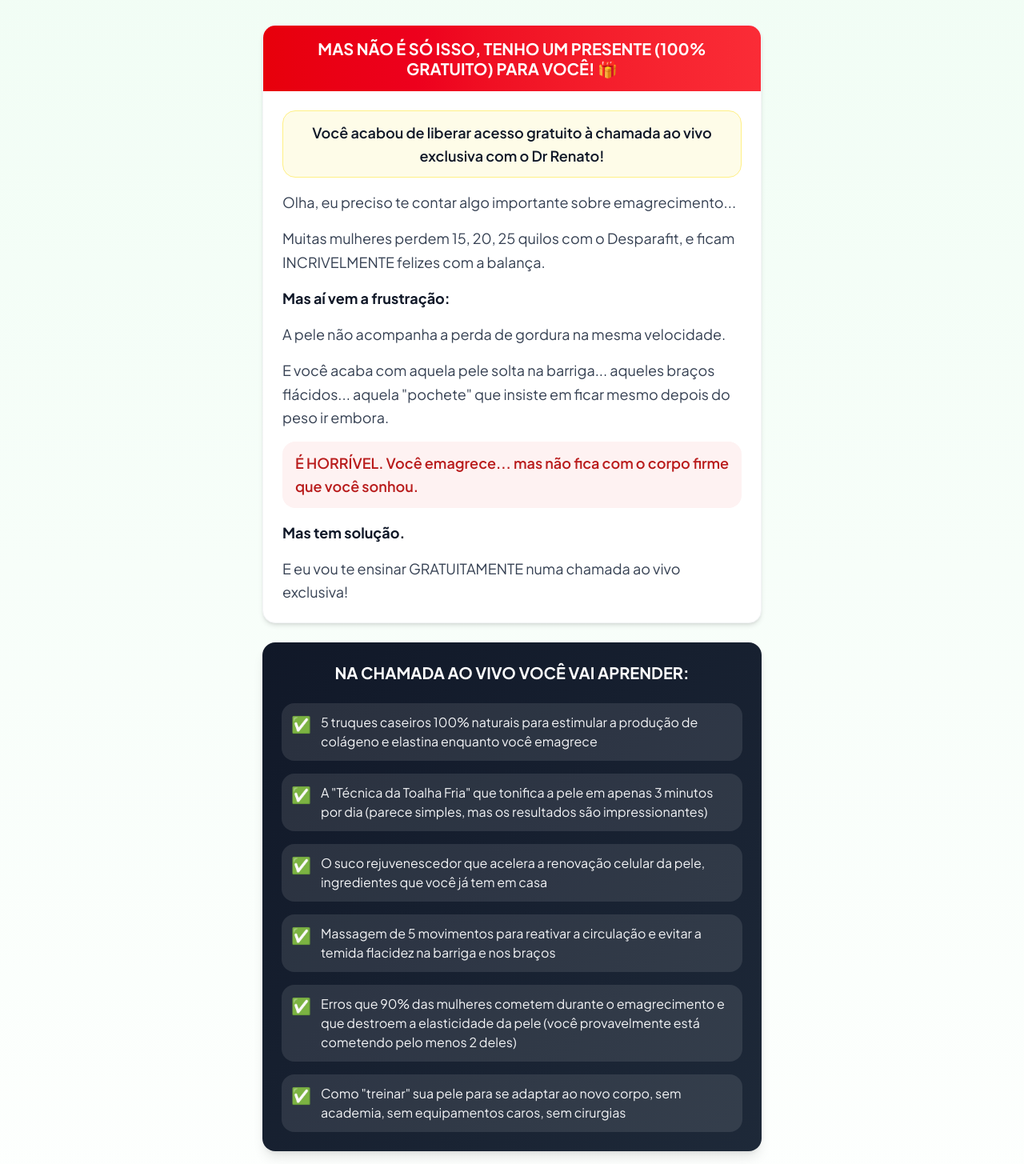
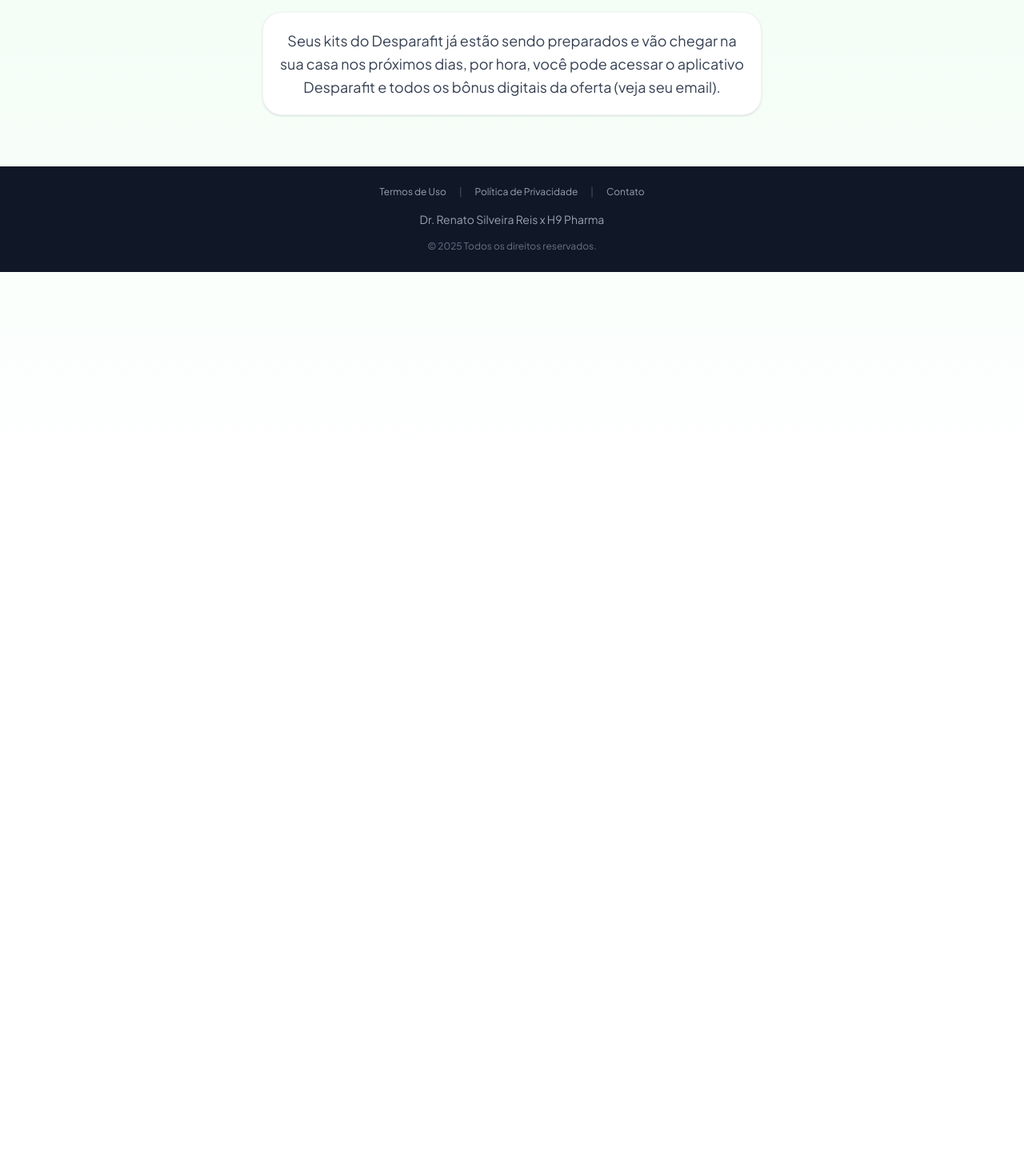
Before and after one commit to Renatonewhealth/Quiz-Dr-Renato, a Next.js app: page /obrigado2 in a window 1280 px wide. Shown: the part 175-1630 px from the top of the page at 80% size. After the commit the page ends 800 px from the top, so only its background shows below. Built offline with nearby package versions, Linux system fonts and the light colour scheme.

Commit message:
Simplifica /obrigado2 para mostrar apenas confirmação do pedido
Co-Authored-By: Claude Opus 4.6 (1M context) <noreply@anthropic.com>

```diff
--- a/src/app/obrigado2/page.tsx
+++ b/src/app/obrigado2/page.tsx
@@ -15,128 +15,19 @@ export default function Obrigado2Page() {
         </section>
 
         {/* Headline Principal */}
-        <section className="pb-8">
+        <section className="pb-4">
           <h1 className="text-2xl sm:text-3xl font-black text-center text-[#2ec6a8] leading-tight">
             🎉 Pedido Confirmado com Sucesso! 🎉
           </h1>
         </section>
 
-        {/* Card do Presente */}
-        <section className="pb-6">
-          <div className="bg-white rounded-2xl shadow-md border border-gray-100 overflow-hidden">
-            {/* Header do Card */}
-            <div className="bg-gradient-to-r from-red-600 to-red-500 py-4 px-5">
-              <h2 className="text-lg sm:text-xl font-black text-center text-white leading-tight">
-                MAS NÃO É SÓ ISSO, TENHO UM PRESENTE (100% GRATUITO) PARA VOCÊ! 🎁
-              </h2>
-            </div>
-
-            {/* Conteúdo do Card */}
-            <div className="p-5 sm:p-6">
-              <div className="space-y-4 text-base sm:text-lg text-gray-700 leading-relaxed">
-                <p className="font-semibold text-gray-900 text-center bg-yellow-50 py-3 px-4 rounded-lg border border-yellow-200">
-                  Você acabou de liberar acesso gratuito à chamada ao vivo exclusiva com o Dr Renato!
-                </p>
-
-                <p>
-                  Olha, eu preciso te contar algo importante sobre emagrecimento...
-                </p>
-
-                <p>
-                  Muitas mulheres perdem 15, 20, 25 quilos com o Desparafit, e ficam INCRIVELMENTE felizes com a balança.
-                </p>
-
-                <p>
-                  <strong className="text-gray-900">Mas aí vem a frustração:</strong>
-                </p>
-
-                <p>
-                  A pele não acompanha a perda de gordura na mesma velocidade.
-                </p>
-
-                <p>
-                  E você acaba com aquela pele solta na barriga... aqueles braços flácidos... aquela &quot;pochete&quot; que insiste em ficar mesmo depois do peso ir embora.
-                </p>
-
-                <p className="font-semibold text-[#b91c1c] bg-red-50 py-3 px-4 rounded-lg">
-                  É HORRÍVEL. Você emagrece... mas não fica com o corpo firme que você sonhou.
-                </p>
-
-                <p>
-                  <strong className="text-gray-900">Mas tem solução.</strong>
-                </p>
-
-                <p>
-                  E eu vou te ensinar GRATUITAMENTE numa chamada ao vivo exclusiva!
-                </p>
-              </div>
-            </div>
+        {/* Sub-headline */}
+        <section className="pb-8">
+          <div className="bg-white rounded-xl p-5 shadow-sm border border-gray-100">
+            <p className="text-base sm:text-lg text-gray-700 text-center leading-relaxed">
+              Seus kits do Desparafit já estão sendo preparados e vão chegar na sua casa nos próximos dias, por hora, você pode acessar o aplicativo Desparafit e todos os bônus digitais da oferta (veja seu email).
+            </p>
           </div>
-        </section>
-
-        {/* O que você vai aprender */}
-        <section className="pb-6">
-          <div className="bg-gradient-to-br from-gray-900 to-gray-800 rounded-2xl p-5 sm:p-6 shadow-lg">
-            <h3 className="text-lg sm:text-xl font-bold text-white mb-6 text-center">
-              NA CHAMADA AO VIVO VOCÊ VAI APRENDER:
-            </h3>
-
-            <div className="space-y-4">
-              <div className="flex items-start gap-3 bg-white/10 rounded-lg p-3">
-                <span className="text-green-400 text-xl flex-shrink-0">✅</span>
-                <p className="text-base text-gray-100">
-                  5 truques caseiros 100% naturais para estimular a produção de colágeno e elastina enquanto você emagrece
-                </p>
-              </div>
-
-              <div className="flex items-start gap-3 bg-white/10 rounded-lg p-3">
-                <span className="text-green-400 text-xl flex-shrink-0">✅</span>
-                <p className="text-base text-gray-100">
-                  A &quot;Técnica da Toalha Fria&quot; que tonifica a pele em apenas 3 minutos por dia (parece simples, mas os resultados são impressionantes)
-                </p>
-              </div>
-
-              <div className="flex items-start gap-3 bg-white/10 rounded-lg p-3">
-                <span className="text-green-400 text-xl flex-shrink-0">✅</span>
-                <p className="text-base text-gray-100">
-                  O suco rejuvenescedor que acelera a renovação celular da pele, ingredientes que você já tem em casa
-                </p>
-              </div>
-
-              <div className="flex items-start gap-3 bg-white/10 rounded-lg p-3">
-                <span className="text-green-400 text-xl flex-shrink-0">✅</span>
-                <p className="text-base text-gray-100">
-                  Massagem de 5 movimentos para reativar a circulação e evitar a temida flacidez na barriga e nos braços
-                </p>
-              </div>
-
-              <div className="flex items-start gap-3 bg-white/10 rounded-lg p-3">
-                <span className="text-green-400 text-xl flex-shrink-0">✅</span>
-                <p className="text-base text-gray-100">
-                  Erros que 90% das mulheres cometem durante o emagrecimento e que destroem a elasticidade da pele (você provavelmente está cometendo pelo menos 2 deles)
-                </p>
-              </div>
-
-              <div className="flex items-start gap-3 bg-white/10 rounded-lg p-3">
-                <span className="text-green-400 text-xl flex-shrink-0">✅</span>
-                <p className="text-base text-gray-100">
-                  Como &quot;treinar&quot; sua pele para se adaptar ao novo corpo, sem academia, sem equipamentos caros, sem cirurgias
-                </p>
-              </div>
-            </div>
-          </div>
-        </section>
-
-        {/* Botão CTA */}
-        <section className="py-6">
-          <button
-            className="w-full bg-gradient-to-r from-green-600 to-green-500 hover:from-green-700 hover:to-green-600 text-white font-bold text-lg py-5 px-6 rounded-xl shadow-lg active:scale-[0.98] transition-all duration-150 animate-pulse"
-            onClick={() => {
-              console.log('CTA clicked');
-            }}
-          >
-            QUERO ENTRAR NO GRUPO VIP E PARTICIPAR DA CHAMADA
-          </button>
         </section>
       </div>
 
```
